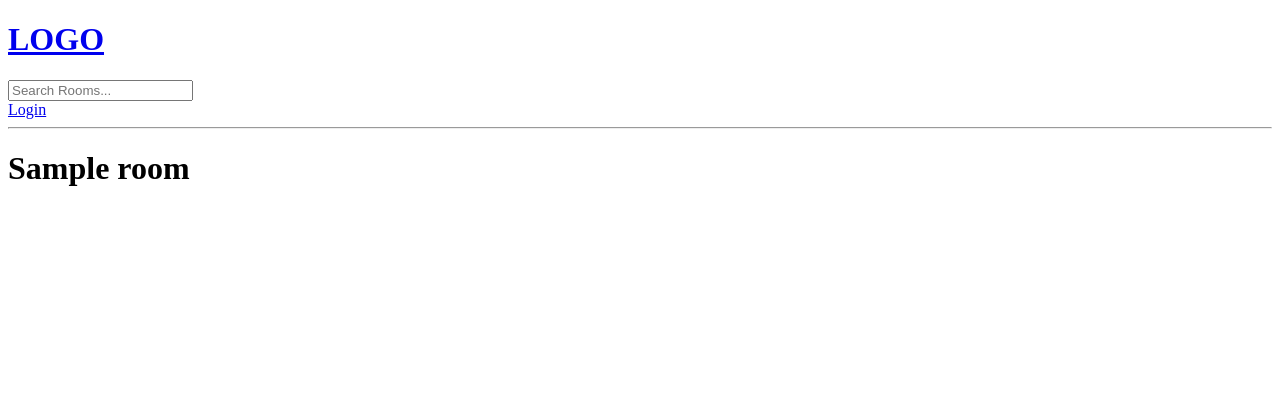
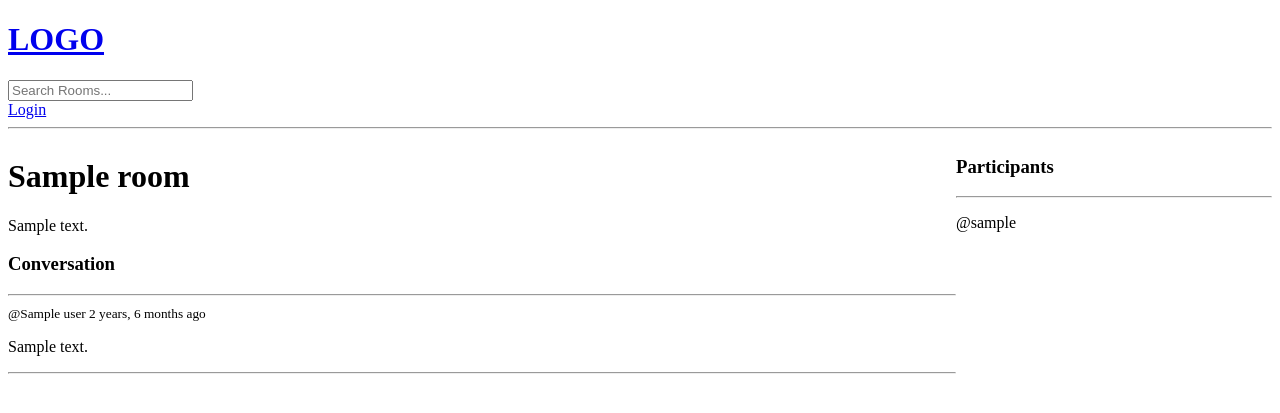
Before and after one commit to pearsettings44/StudyBud, a Django app: template base/templates/base/room.html in a window 1280 px wide. Shown: the top 413 px of the page. Run offline with Django 4.2, Linux system fonts and the light colour scheme; the template is opened without the code that fills it: most values are stand-ins (such as "Sample title", 1, 10 or a date in 2020).

Commit message:
Chat messages CRUD

```diff
--- a/base/models.py
+++ b/base/models.py
@@ -2,6 +2,7 @@ from django.db import models
 from django.contrib.auth.models import User
 
 # Create your models here.
+
 
 class Topic(models.Model):
     name = models.CharField(max_length=200)
@@ -10,16 +11,15 @@ class Topic(models.Model):
         return self.name
 
 
-
 class Room(models.Model):
     host = models.ForeignKey(User, on_delete=models.SET_NULL, null=True)
     topic = models.ForeignKey(Topic, on_delete=models.SET_NULL, null=True)
     name = models.CharField(max_length=200)
     description = models.TextField(null=True, blank=True)
-    # participants =
+    participants = models.ManyToManyField(
+        User, related_name='participants', blank=True)
     updated = models.DateTimeField(auto_now=True)
     created = models.DateTimeField(auto_now_add=True)
-
 
     class Meta:
         ordering = ['-updated', '-created']
--- a/base/templates/base/room.html
+++ b/base/templates/base/room.html
@@ -1,5 +1,58 @@
 {% extends 'main.html' %} {% block content %}
 
-<h1>{{room.name}}</h1>
+<style>
+  .room-container {
+    display: grid;
+    grid-template-columns: 3fr 1fr;
+  }
+</style>
 
+<div class="room-container">
+  <div>
+    <h1>{{room.name}}</h1>
+
+    <p>{{room.description}}</p>
+
+    <div class="comment-wrapper">
+      <h3>Conversation</h3>
+      <hr />
+
+      {% for message in room_messages %}
+
+      <div>
+        {% if request.user == message.user %}
+        <a href="{% url 'delete-message' message.id%}">Delete</a>
+        {% endif %}
+        <small>@{{message.user}} {{message.created|timesince}} ago</small>
+        <p>{{message.body}}</p>
+        <hr />
+      </div>
+
+      {% endfor %}
+    </div>
+
+    {% if request.user.is_authenticated %}
+    <div class="comment-form">
+      <form action="" method="POST">
+        {% csrf_token %}
+        <input
+          type="text"
+          name="body"
+          placeholder="Write your message here..."
+        />
+      </form>
+    </div>
+    {% endif %}
+  </div>
+
+  <div>
+    <h3>Participants</h3>
+    <hr />
+    {% for user in participants %}
+    <div>
+        <p>@{{user.username}}</p>
+    </div>
+    {% endfor %}
+  </div>
+</div>
 {% endblock %}
--- a/base/urls.py
+++ b/base/urls.py
@@ -10,4 +10,5 @@ urlpatterns = [
     path('create-room/', views.createRoom, name='create-room'),
     path('update-room/<str:pk>', views.updateRoom, name='update-room'),
     path('delete-room/<str:pk>', views.deleteRoom, name='delete-room'),
+    path('delete-message/<str:pk>', views.deleteMessage, name='delete-message'),
 ]
```
Also changed, not shown: base/views.py (+29 -2 lines), base/migrations/0003_alter_room_options_room_participants.py (added).
